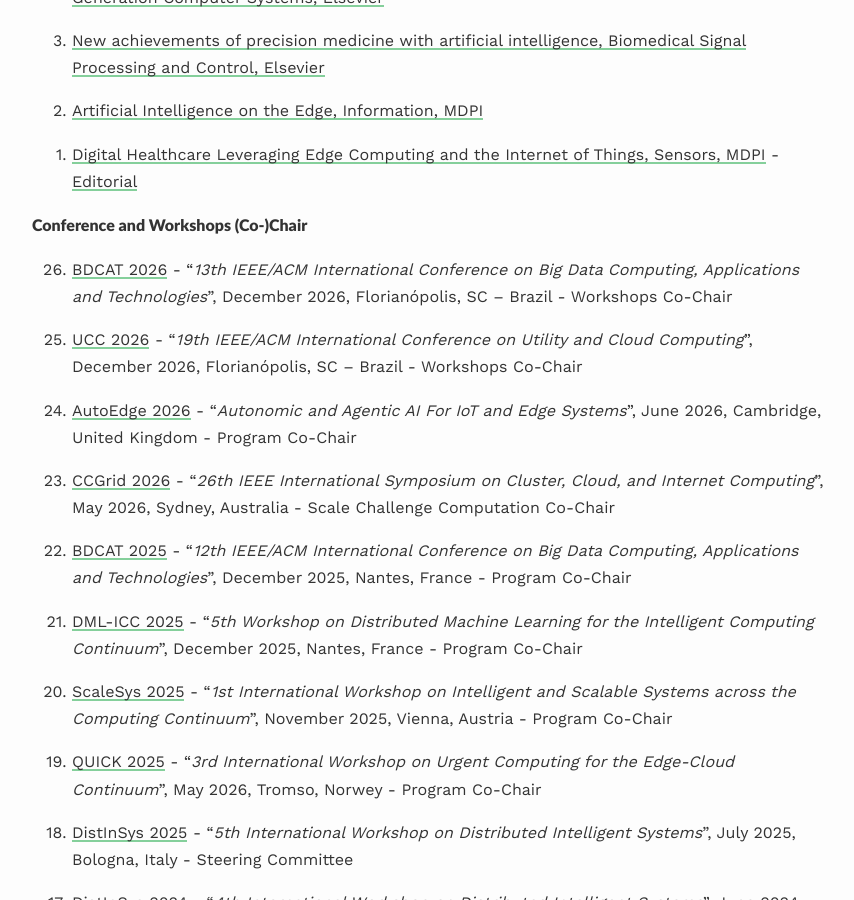
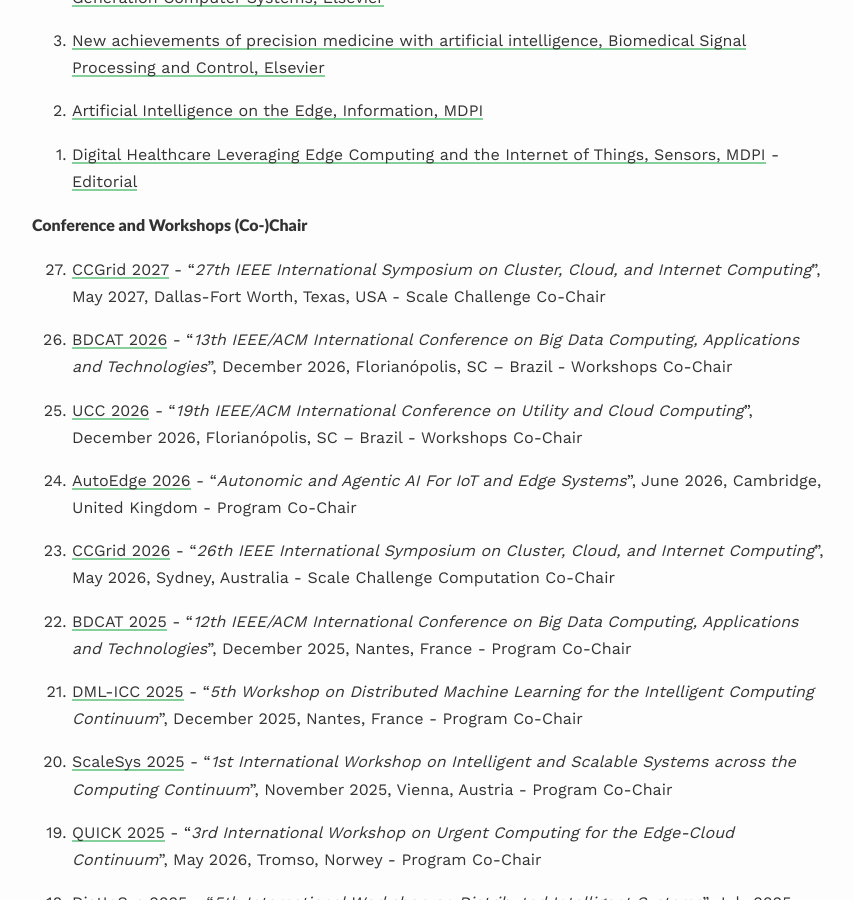
Before and after one commit to lcarnevale/lcarnevale.github.io, a Jekyll site: the page built from _pages/activities.md, in a window 1280 px wide and 900 px high, scrolled down 928 px. Shown: the whole window, without its empty margins (208-1062 px from the left). Built offline with Jekyll 4.4.1, drawn with Linux system fonts in a browser that asks for light colours; nearby versions of some CDN libraries; some web fonts are replaced.

Commit message:
add ccgrid 2027 scale challenging co-chairing

```diff
--- a/_pages/activities.md
+++ b/_pages/activities.md
@@ -40,6 +40,8 @@
 {: reversed="reversed"}
 
 #### Conference and Workshops (Co-)Chair
+0. [CCGrid 2027](https://hpcclab.org/ccgrid27/) - "<i>27th IEEE International Symposium on Cluster, Cloud, and Internet Computing</i>", May 2027, Dallas-Fort Worth, Texas, USA - Scale Challenge Co-Chair
+
 0. [BDCAT 2026](https://bdcat-conference.org) - "<i>13th IEEE/ACM International Conference on
 Big Data Computing, Applications and Technologies</i>", December 2026, Florianópolis, SC – Brazil - Workshops Co-Chair
 
```
